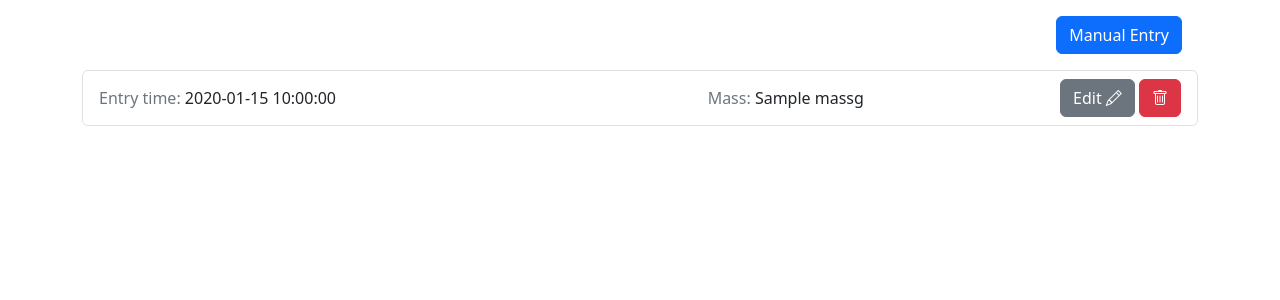
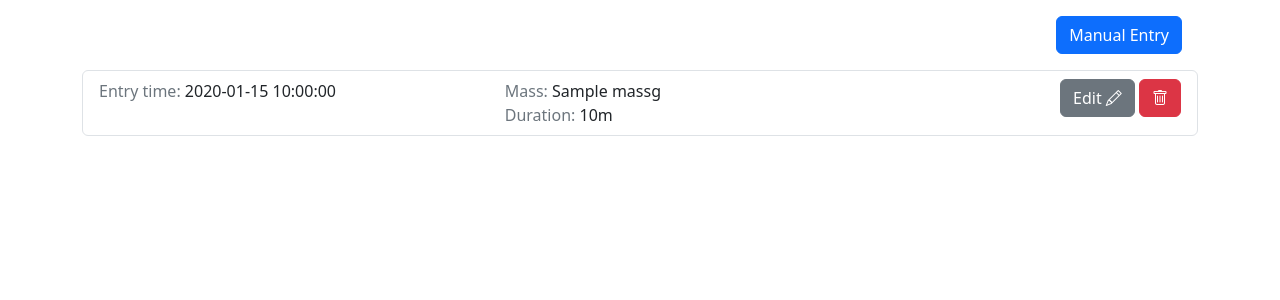
Before and after one commit to bfelch/boobjuice-web-app, a Flask app: template boobjuice/templates/manage.html in a window 1280 px wide. Shown: the part 56-356 px from the top of the page. Run offline with Flask 3, Linux system fonts and the light colour scheme; the template is opened without the code that fills it: most values are stand-ins (such as "Sample title", 1, 10 or a date in 2020).

Commit message:
Updating entry listing for new fields

```diff
--- a/boobjuice/templates/views/entryItemView.html
+++ b/boobjuice/templates/views/entryItemView.html
@@ -1,13 +1,26 @@
-<li class="list-group-item d-flex justify-content-between align-items-center">
-	<div class="d-sm-flex d-flex-row w-75 d-none">
-		<div class="w-75"><span class="text-secondary">Entry time: </span>{{ item.timestamp }}</div>
-		<div class="w-auto"><span class="text-secondary">Mass: </span>{{ item.mass }}g</div>
+<li class="list-group-item">
+	<div class="d-flex flex-row justify-content-between">
+		<!-- show on medium and larger screens -->
+		<div class="d-md-flex d-none flex-column w-75">
+			<div class="d-md-flex d-none">
+				<span class="w-50"><span class="text-secondary">Entry time: </span>{{ item.timestamp }}</span>
+				<span class="w-auto"><span class="text-secondary">Mass: </span>{{ item.mass }}g</span>
 			</div>
-	<div class="d-block d-flex-row w-65 d-sm-none">
-		<div class="w-100"><span class="text-secondary">Entry time: </span>{{ item.timestamp }}</div>
-		<div class="w-100"><span class="text-secondary">Mass: </span>{{ item.mass }}g</div>
+			<div class="d-md-flex d-none">
+				<span class="w-50"><!--<span class="text-secondary">Profile: </span>{{ item.timestamp }}--></span>
+				<span class="w-auto"><span class="text-secondary">Duration: </span>{{ item.duration }}m</span>
 			</div>
-	<div class="w-auto">
+		</div>
+		<!-- show on small and smaller screens -->
+		<div class="d-flex d-md-none flex-column w-75 text-end">
+			<div class="d-flex d-md-none"><span class="w-25 text-secondary">Entry time:&nbsp;</span>{{ item.timestamp }}</div>
+			<!--<div class="d-flex d-md-none"><span class="w-25 text-secondary">Profile:&nbsp;</span>{{ item.timestamp }}</div>-->
+			<div class="d-flex d-md-none">
+				<span class="w-25 text-secondary">Mass:&nbsp;</span>{{ item.mass }}g
+				<span class="w-auto text-secondary ps-5">Duration:&nbsp;</span>{{ item.duration }}m
+			</div>
+		</div>
+		<div class="flex-column w-auto">
 			<button type="button" class="btn btn-secondary" onclick="entry.show(entry.MODE.UPDATE, {{item}})">
 				Edit <i class="bi-pencil"></i>
 			</button>
@@ -15,4 +28,5 @@
 				<i class="bi-trash"></i>
 			</button>
 		</div>
+	</div>
 </li>
```
Lines whose indentation alone changed are shown as unchanged.
